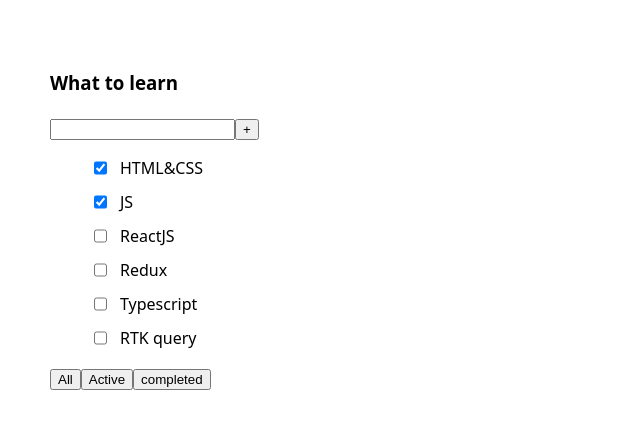
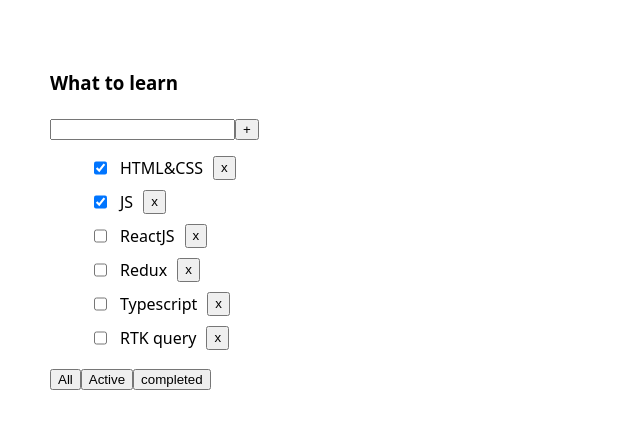
Before and after one commit to ElenaWebDev984/todolist_repetition, a React (Vite) app: page / in a window 1280 px wide. Shown: the top 428 px of the page, without its empty margins (0-640 px from the left). Built offline with nearby package versions, Linux system fonts and the light colour scheme.

Commit message:
added deleteTaskFN

```diff
--- a/src/App.tsx
+++ b/src/App.tsx
@@ -3,19 +3,25 @@ import type {Tasks} from "./TasksList.tsx";
 
 
 export const App = () => {
-    const tasks1: Tasks[] = [
-        { id: 1, title: 'HTML&CSS', isDone: true },
-        { id: 2, title: 'JS', isDone: true },
-        { id: 3, title: 'ReactJS', isDone: false },
-        { id: 4, title: 'Redux', isDone: false },
-        { id: 5, title: 'Typescript', isDone: false },
-        { id: 6, title: 'RTK query', isDone: false },
+    const tasks: Tasks[] = [
+        {id: 1, title: 'HTML&CSS', isDone: true},
+        {id: 2, title: 'JS', isDone: true},
+        {id: 3, title: 'ReactJS', isDone: false},
+        {id: 4, title: 'Redux', isDone: false},
+        {id: 5, title: 'Typescript', isDone: false},
+        {id: 6, title: 'RTK query', isDone: false},
     ]
+
+    const deleteTask = (taskId: number) => {
+       alert(taskId)
+    }
 
 
     return (
         <div className="App">
-            <TodolistItem title='What to learn' tasks={tasks1}/>
+            <TodolistItem title='What to learn'
+                          tasks={tasks}
+                          deleteTask={deleteTask}/>
         </div>
     );
 };
--- a/src/TasksList.tsx
+++ b/src/TasksList.tsx
@@ -1,5 +1,9 @@
+import {Button} from "./Button.tsx";
+
 type TasksListTypes = {
     tasks: Tasks[]
+    onClick?: () => void
+    deleteTask: (id: number) => void
 }
 
 export type Tasks = {
@@ -8,7 +12,7 @@ export type Tasks = {
     isDone: boolean
 }
 
-export const TasksList = ({tasks}: TasksListTypes) => {
+export const TasksList = ({tasks, deleteTask}: TasksListTypes) => {
    return (
        tasks.length === 0 ?(
            <p>No task</p>
@@ -19,6 +23,7 @@ export const TasksList = ({tasks}: TasksListTypes) => {
                            <li key={task.id}>
                                <input type="checkbox" checked={task.isDone} />
                                <span>{task.title}</span>
+                               <Button title='x' onClick={() => deleteTask(task.id)}/>
                            </li>
                        )
                    })}
--- a/src/TodolistItem.tsx
+++ b/src/TodolistItem.tsx
@@ -3,18 +3,20 @@ import {AddTaskForm} from "./AddTaskForm.tsx";
 import {Button} from "./Button.tsx";
 import {type Tasks, TasksList} from "./TasksList.tsx";
 
-type TodolistItemTypes =  {
+type TodolistItemTypes = {
     title: string
     tasks: Tasks[]
+    deleteTask: (id: number) => void
 }
 
 
-export const TodolistItem = ({title, tasks}: TodolistItemTypes) => {
+export const TodolistItem = ({title, tasks, deleteTask}: TodolistItemTypes) => {
     return (
         <div className='container'>
             <TodolistTitle title={title}/>
             <AddTaskForm title='+'/>
-            <TasksList tasks={tasks} />
+            <TasksList tasks={tasks}
+                       deleteTask={deleteTask}/>
             <div className='btn-wrapper'>
                 <Button title='All'/>
                 <Button title='Active'/>
```
